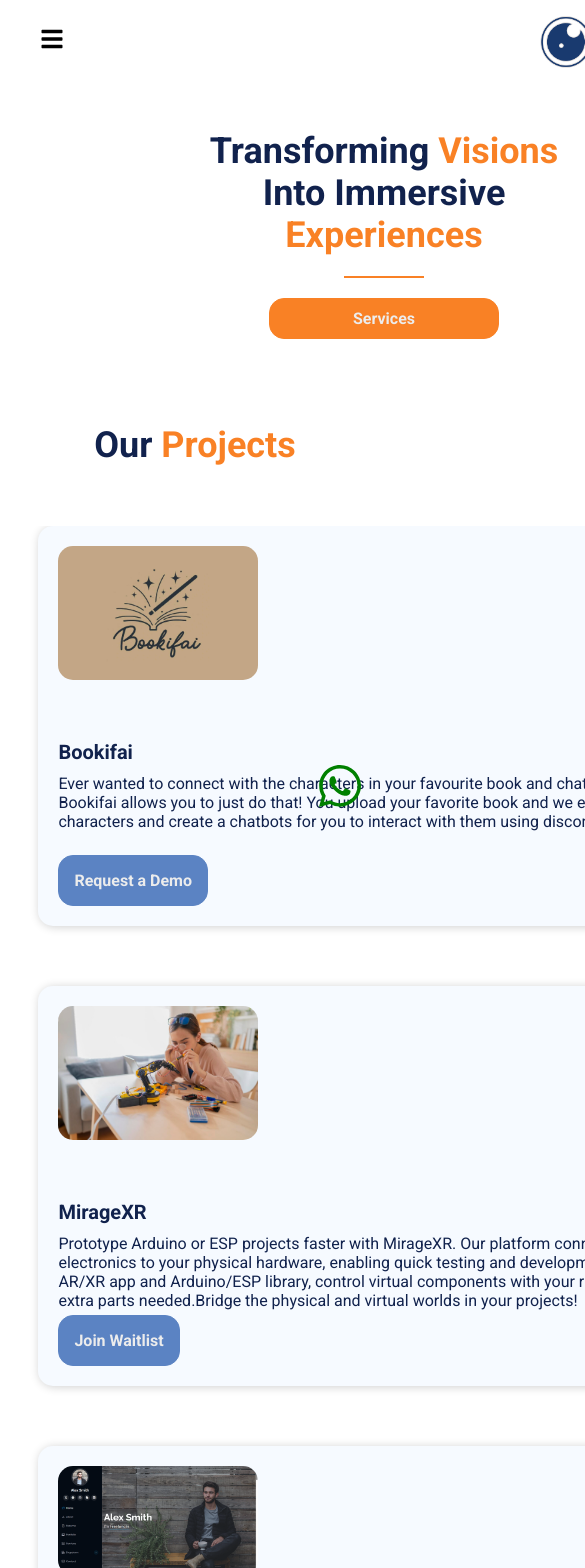
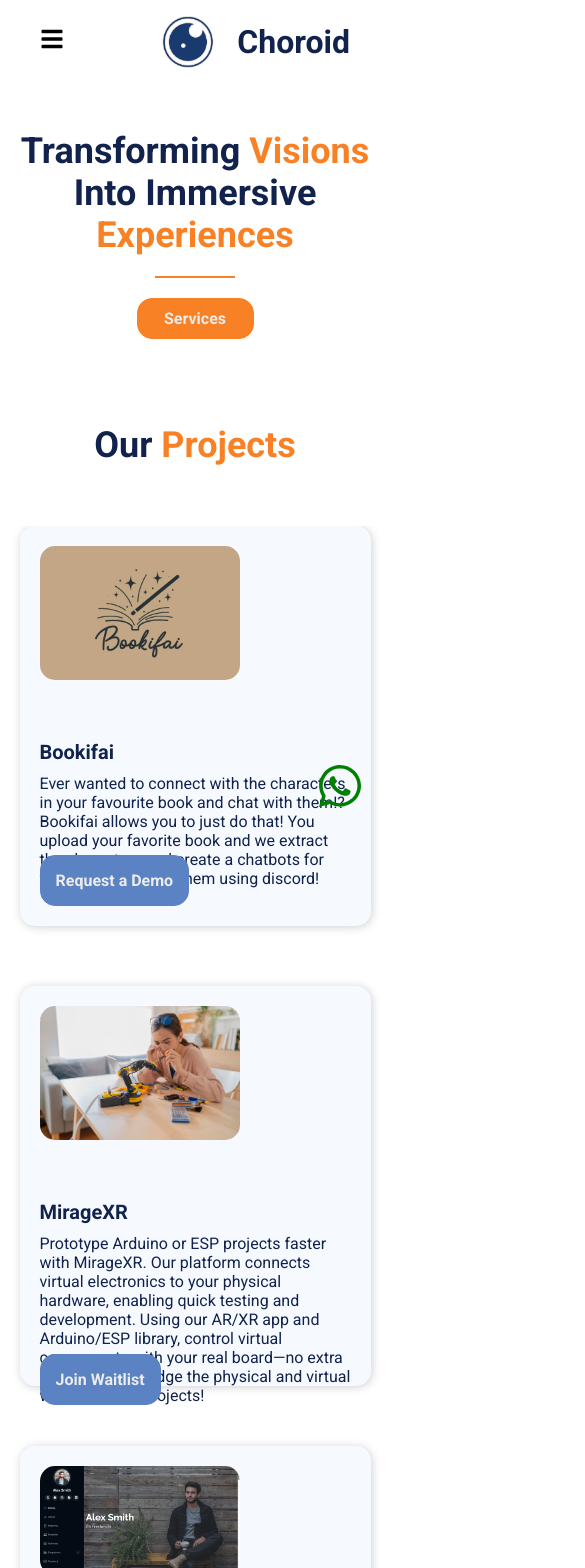
Before and after one commit to rabeeqiblawi/portfolio-nextjs, a Next.js app: page / in a window 390 px wide. Shown: the top 1568 px of the page, 585 px wide, since content can reach past the window. Built offline with nearby package versions, Linux system fonts and the light colour scheme.

Commit message:
Update website responsivness

```diff
--- a/src/app/Home.module.css
+++ b/src/app/Home.module.css
@@ -140,5 +140,10 @@
         display: grid;
         grid-template-columns: 1fr 1fr;
         gap: 30px;
+        width: 640px;
+    }
+
+    .responsiveContainer {
+        width: 100%;
     }
 }
--- a/src/components/contact/Contact.module.scss
+++ b/src/components/contact/Contact.module.scss
@@ -94,6 +94,7 @@
 
 @media screen and (max-width: 768px) {
     .container {
+        width: 640px;
         &-imgDev {
             display:none;
         }
--- a/src/components/footer/Footer.module.scss
+++ b/src/components/footer/Footer.module.scss
@@ -35,7 +35,7 @@
 
                 .colBoxContent {
                     padding: 10px 0px;
-                    display:flex;
+                    display: flex;
                     align-items: center;
 
                     .icon {
@@ -93,6 +93,21 @@
     .container {
         .content {
             width: 100%;
+
+            .topContent {
+                flex-direction: column;
+                gap: 30px;
+                padding-left: 50px;
+
+                .logoColBox {
+                    display: none;
+                }
+            }
+
+            .bottomContent {
+                justify-content: flex-start;
+                padding: 20px 50px;
+            }
         }
     }
 }
--- a/src/components/navigation/navbar/navbar.module.scss
+++ b/src/components/navigation/navbar/navbar.module.scss
@@ -127,6 +127,7 @@
 @media screen and (max-width: 768px) {
     .container {
         padding: 20px 40px;
+        width: 100%;
 
         .burgerMenu {
             display: block;
--- a/src/components/showcasing/MainSection.module.scss
+++ b/src/components/showcasing/MainSection.module.scss
@@ -92,7 +92,7 @@
 
 @media screen and (max-width: 768px) {
     .container {
-        // width: 100%;
+        width: 100%;
         .content {
             height: 300px;
 
```
